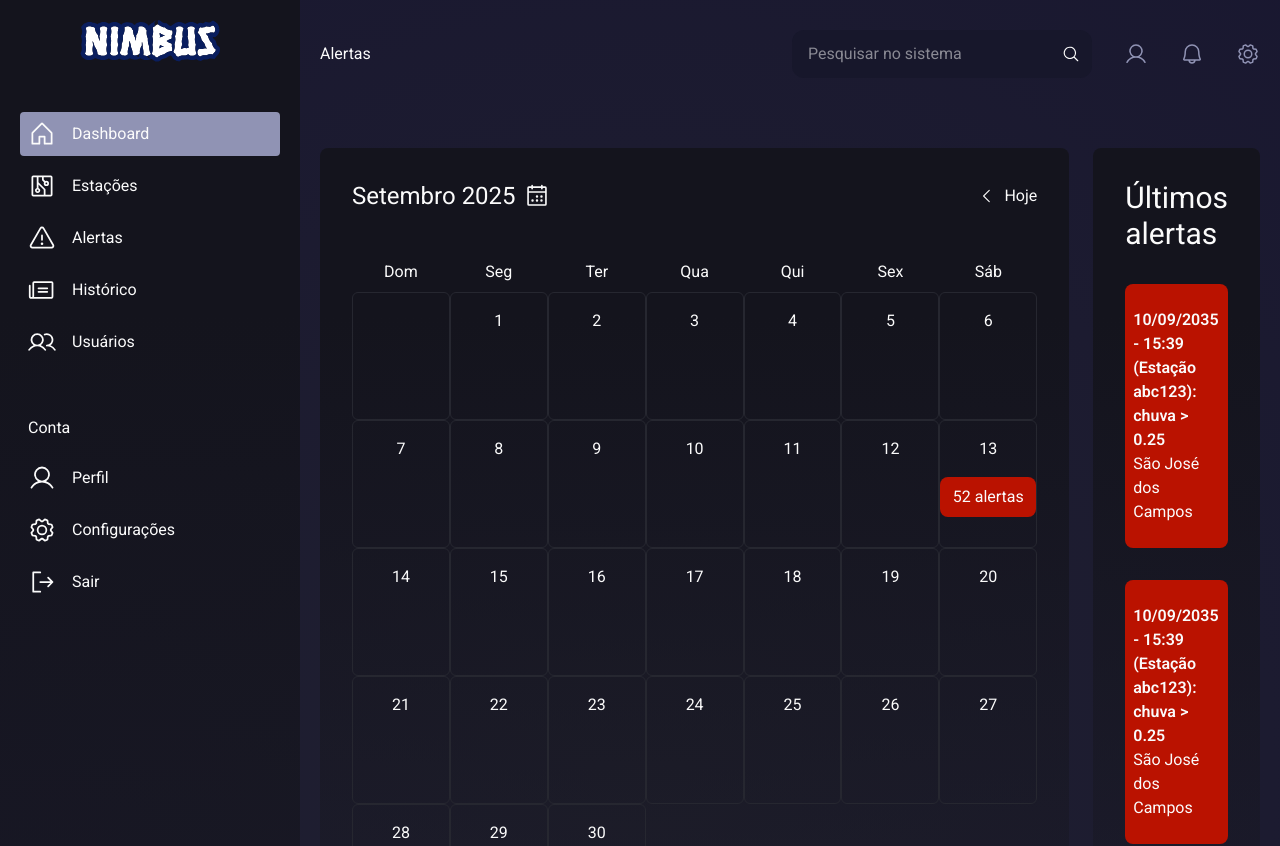
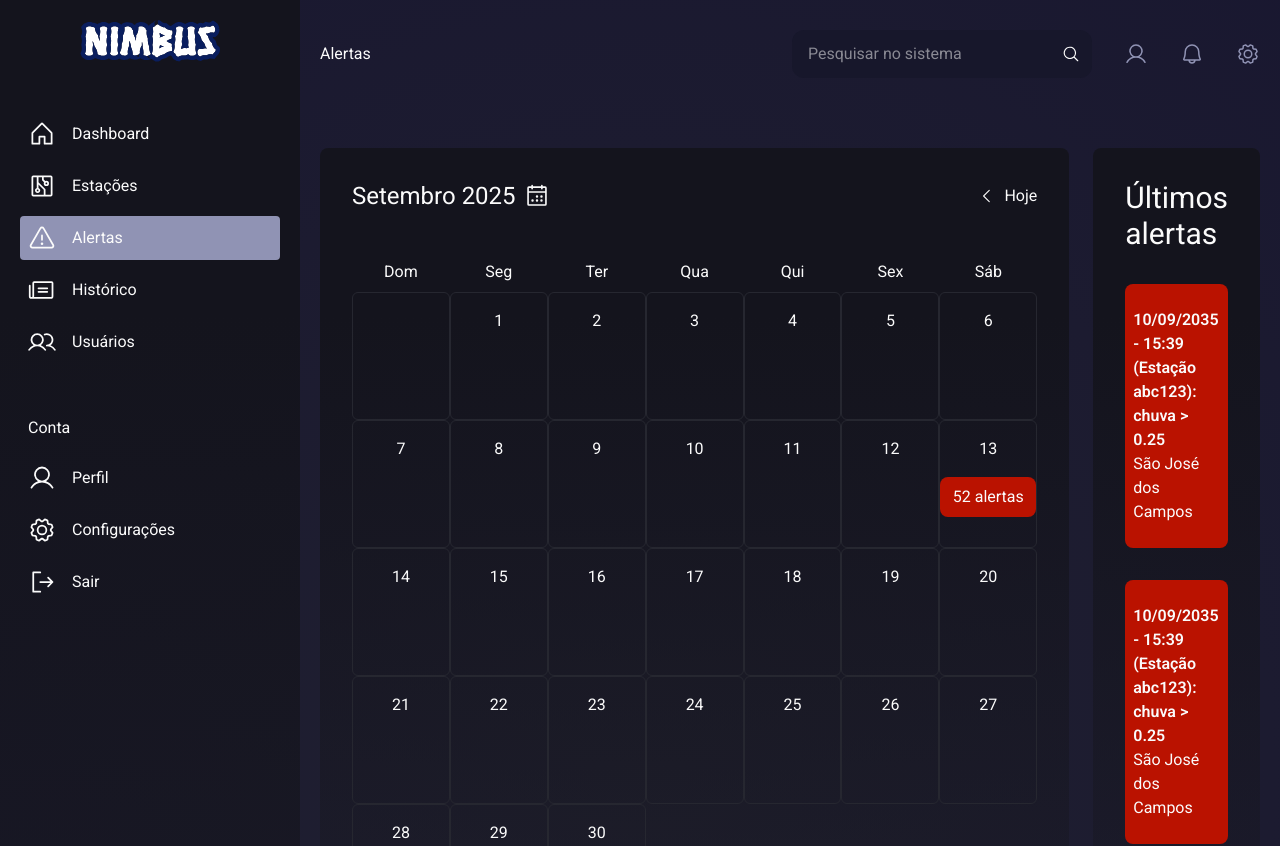
Before and after one commit to FR0M-ZER0/nimbus-front, a React (Vite) app: page /admin/alerts in a window 1280 px wide. Shown: the top 846 px of the page. Built offline with nearby package versions, Linux system fonts and the light colour scheme.

Commit message:
fix[F0-55]: Conserta erro em que o botão da sidebar ativado não corresponde à url

```diff
--- a/src/components/Sidebar.jsx
+++ b/src/components/Sidebar.jsx
@@ -1,53 +1,86 @@
-import { React, useState } from 'react'
-import { Link } from 'react-router'
-import { HouseIcon, CircuitryIcon, WarningIcon, NewspaperIcon, UsersIcon, UserIcon, GearIcon, SignOutIcon } from '@phosphor-icons/react'
+import React from "react"
+import { Link, useLocation } from "react-router"
+import {
+	HouseIcon,
+	CircuitryIcon,
+	WarningIcon,
+	NewspaperIcon,
+	UsersIcon,
+	UserIcon,
+	GearIcon,
+	SignOutIcon,
+} from "@phosphor-icons/react"
 
 function Sidebar() {
-    const [activeTab, setActiveTab] = useState(0)
+	const location = useLocation();
+
+	const links = [
+		{ to: "/admin", label: "Dashboard", icon: <HouseIcon size={28} /> },
+		{
+		to: "/admin/stations",
+		label: "Estações",
+		icon: <CircuitryIcon size={28} />,
+		},
+		{ to: "/admin/alerts", label: "Alertas", icon: <WarningIcon size={28} /> },
+		{
+		to: "/admin/logs",
+		label: "Histórico",
+		icon: <NewspaperIcon size={28} />,
+		},
+		{ to: "/admin/users", label: "Usuários", icon: <UsersIcon size={28} /> },
+	]
+
+	const accountLinks = [
+		{ to: "/admin/profile", label: "Perfil", icon: <UserIcon size={28} /> },
+		{
+		to: "/admin/settings",
+		label: "Configurações",
+		icon: <GearIcon size={28} />,
+		},
+	]
+
+	const isActive = (path) => location.pathname === path
 
 	return (
-        <nav className='p-[20px] md:flex flex-col min-h-screen w-[300px] dark-gradient hidden'>
-            <div className='flex w-full justify-center'>
-                <img src='/nimbus_logo.svg' alt="logo" width={140} />
+		<nav className="p-[20px] md:flex flex-col min-h-screen w-[300px] dark-gradient hidden">
+			<div className="flex w-full justify-center">
+				<img src="/nimbus_logo.svg" alt="logo" width={140} />
 			</div>
 
-            <div className='flex flex-col mt-[50px]'>
-                <Link to={'/admin'} className={`flex items-center mb-2 p-2 hover:bg-[#9093B4] rounded transition-all duration-200 ease-in-out ${activeTab === 0 ? 'alt-light-color-bg' : ''}`} onClick={() => setActiveTab(0)}>
-                    <HouseIcon size={28} />
-                    <span className='ml-4'>Dashboard</span>
+			<div className="flex flex-col mt-[50px]">
+				{links.map(({ to, label, icon }) => (
+					<Link
+						key={to}
+						to={to}
+						className={`flex items-center mb-2 p-2 hover:bg-[#9093B4] rounded transition-all duration-200 ease-in-out ${
+						isActive(to) ? "alt-light-color-bg" : ""
+						}`}
+					>
+						{icon}
+						<span className="ml-4">{label}</span>
 					</Link>
-                <Link to={'/admin/stations'} className={`flex items-center mb-2 p-2 hover:bg-[#9093B4] rounded transition-all duration-200 ease-in-out ${activeTab === 1 ? 'alt-light-color-bg' : ''}`} onClick={() => setActiveTab(1)}>
-                    <CircuitryIcon size={28} />
-                    <span className='ml-4'>Estações</span>
+				))}
+
+				<p className="px-2 mt-[44px] mb-4">Conta</p>
+
+				{accountLinks.map(({ to, label, icon }) => (
+					<Link
+						key={to}
+						to={to}
+						className={`flex items-center mb-2 p-2 hover:bg-[#9093B4] rounded transition-all duration-200 ease-in-out ${
+						isActive(to) ? "alt-light-color-bg" : ""
+						}`}
+					>
+						{icon}
+						<span className="ml-4">{label}</span>
 					</Link>
-                <Link to={'/admin/alerts'} className={`flex items-center mb-2 p-2 hover:bg-[#9093B4] rounded transition-all duration-200 ease-in-out ${activeTab === 2 ? 'alt-light-color-bg' : ''}`} onClick={() => setActiveTab(2)}>
-                    <WarningIcon size={28} />
-                    <span className='ml-4'>Alertas</span>
-                </Link>
-                <Link to={'/admin/logs'} className={`flex items-center mb-2 p-2 hover:bg-[#9093B4] rounded transition-all duration-200 ease-in-out ${activeTab === 3 ? 'alt-light-color-bg' : ''}`} onClick={() => setActiveTab(3)}>
-                    <NewspaperIcon size={28} />
-                    <span className='ml-4'>Histórico</span>
-                </Link>
-                <Link to={'/admin/users'} className={`flex items-center mb-2 p-2 hover:bg-[#9093B4] rounded transition-all duration-200 ease-in-out ${activeTab === 4 ? 'alt-light-color-bg' : ''}`} onClick={() => setActiveTab(4)}>
-                    <UsersIcon size={28} />
-                    <span className='ml-4'>Usuários</span>
-                </Link>
+				))}
 
-                <p className='px-2 mt-[44px] mb-4'>Conta</p>
-
-                <Link to={'/admin/profile'} className={`flex items-center mb-2 p-2 hover:bg-[#9093B4] rounded transition-all duration-200 ease-in-out ${activeTab === 5 ? 'alt-light-color-bg' : ''}`} onClick={() => setActiveTab(5)}>
-                    <UserIcon size={28} />
-                    <span className='ml-4'>Perfil</span>
-                </Link>
-                <Link to={'/admin/settings'} className={`flex items-center mb-2 p-2 hover:bg-[#9093B4] rounded transition-all duration-200 ease-in-out ${activeTab === 6 ? 'alt-light-color-bg' : ''}`} onClick={() => setActiveTab(6)}>
-                    <GearIcon size={28} />
-                    <span className='ml-4'>Configurações</span>
-                </Link>
-                {/* TODO: Remover o link, não é necessário para o sign out */}
-                <Link to={''} className='flex items-center p-2 hover:bg-[#9093B4] rounded transition-all duration-200 ease-in-out'>
+				{/* TODO: Sign out não precisa ser link */}
+				<button className="flex items-center p-2 hover:bg-[#9093B4] rounded transition-all duration-200 ease-in-out w-full text-left">
 					<SignOutIcon size={28} />
-                    <span className='ml-4'>Sair</span>
-                </Link>
+					<span className="ml-4">Sair</span>
+				</button>
 			</div>
 		</nav>
 	)
```
Lines whose indentation alone changed are shown as unchanged.
